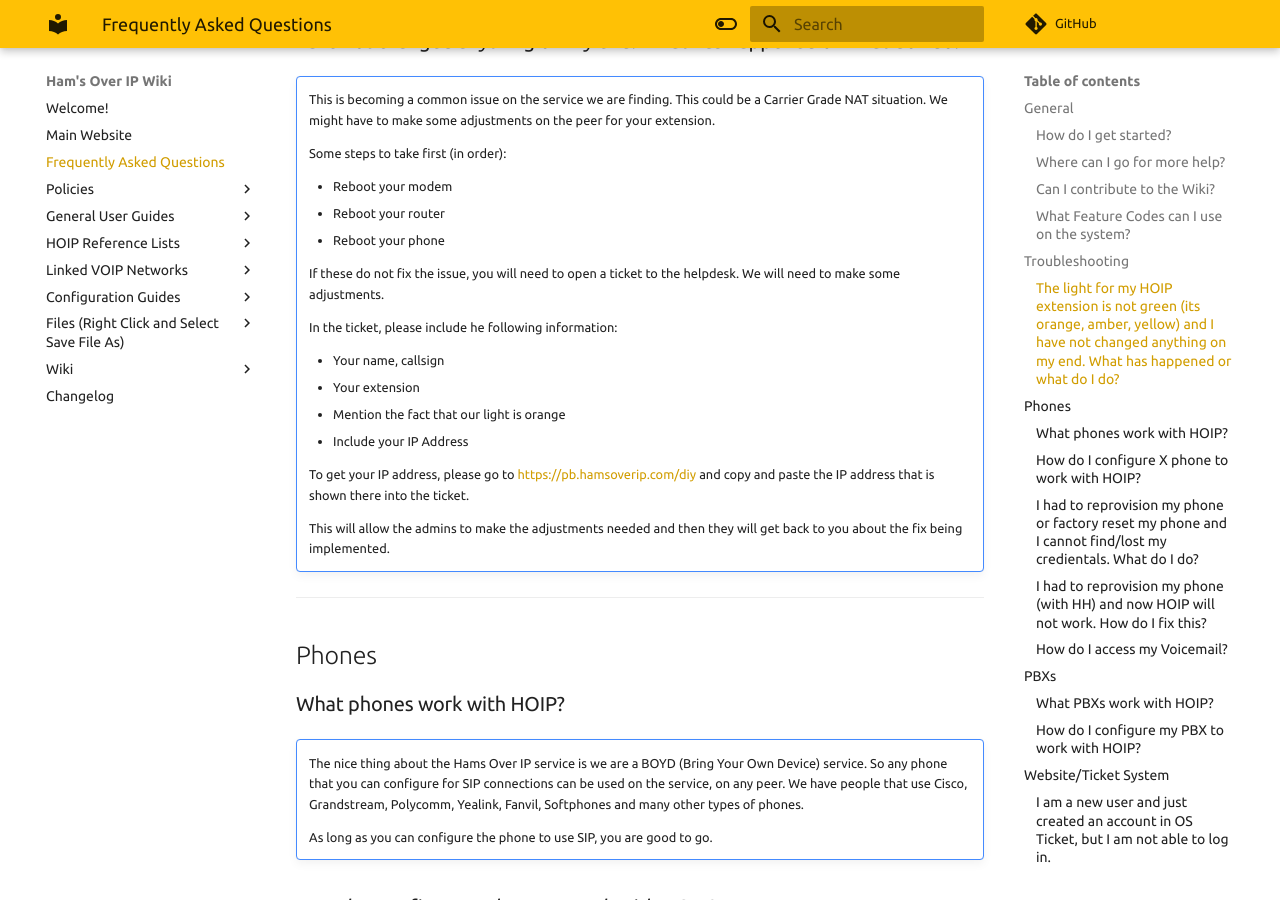
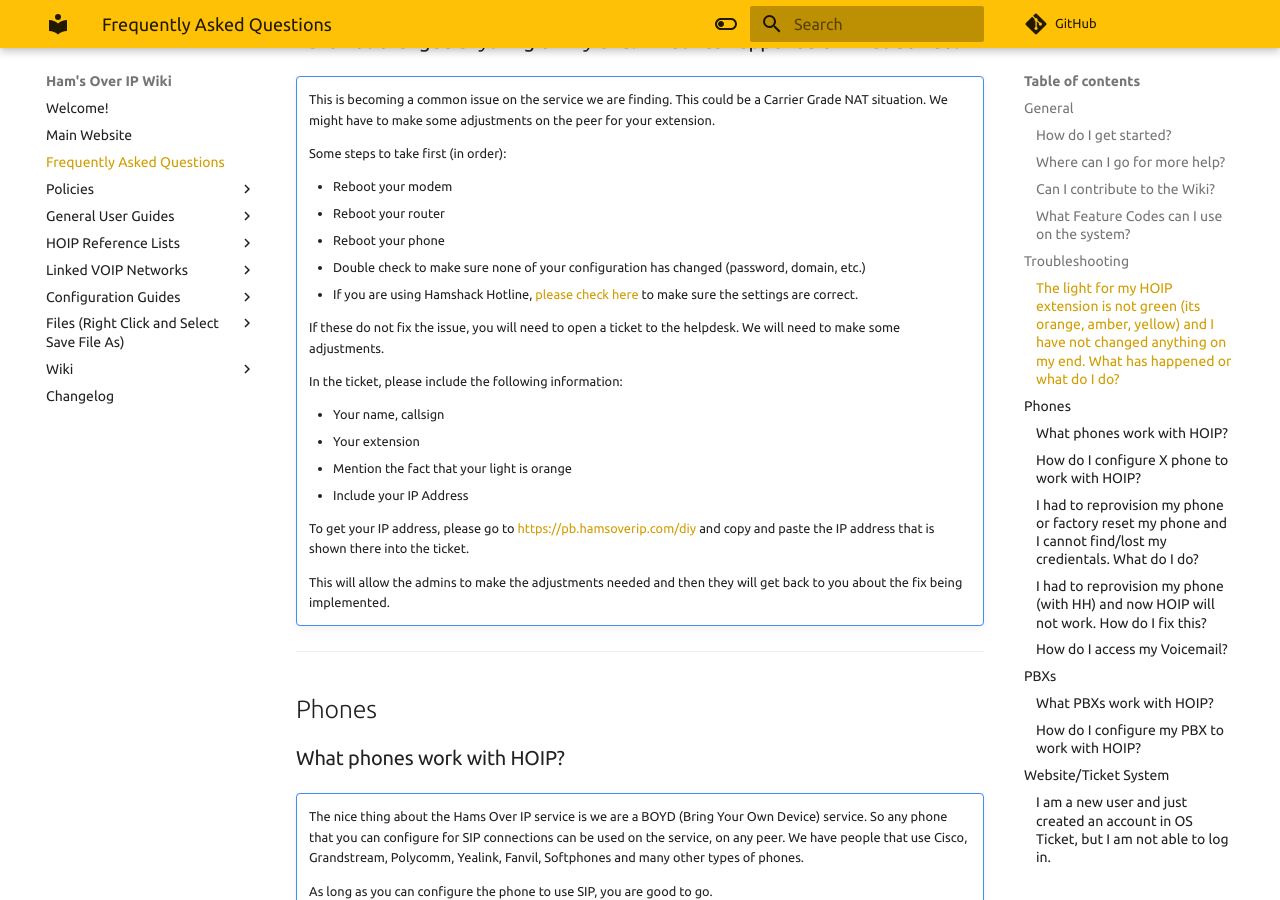
Before and after one commit to hamsoverip/wiki, an MkDocs documentation site: the page built from docs/General/user_guides/faq.md, in a window 1280 px wide and 900 px high, scrolled down 1301 px. Built offline with MkDocs 1.6.1 and Material for MkDocs 9.7.7, drawn with Linux system fonts in a browser that asks for light colours; comment, search, counter and statistics services are not loaded.

Commit message:
Additonal Updates - 08112022 - N8ACL

```diff
--- a/docs/General/user_guides/faq.md
+++ b/docs/General/user_guides/faq.md
@@ -50,14 +50,16 @@
     * Reboot your modem
     * Reboot your router
     * Reboot your phone
+    * Double check to make sure none of your configuration has changed (password, domain, etc.)
+    * If you are using Hamshack Hotline, [please check here](https://hamsoverip.github.io/wiki/General/user_guides/faq/#i-had-to-reprovision-my-phone-with-hh-and-now-hoip-will-not-work-how-do-i-fix-this) to make sure the settings are correct.
 
     If these do not fix the issue, you will need to open a ticket to the helpdesk. We will need to make some adjustments.
 
-    In the ticket, please include he following information:
+    In the ticket, please include the following information:
 
     * Your name, callsign
     * Your extension
-    * Mention the fact that our light is orange
+    * Mention the fact that your light is orange
     * Include your IP Address
 
     To get your IP address, please go to [https://pb.hamsoverip.com/diy](https://pb.hamsoverip.com/diy) and copy and paste the IP address that is shown there into the ticket.
```
Also changed, not shown: docs/General/changelog.md (+4 -0 lines).
